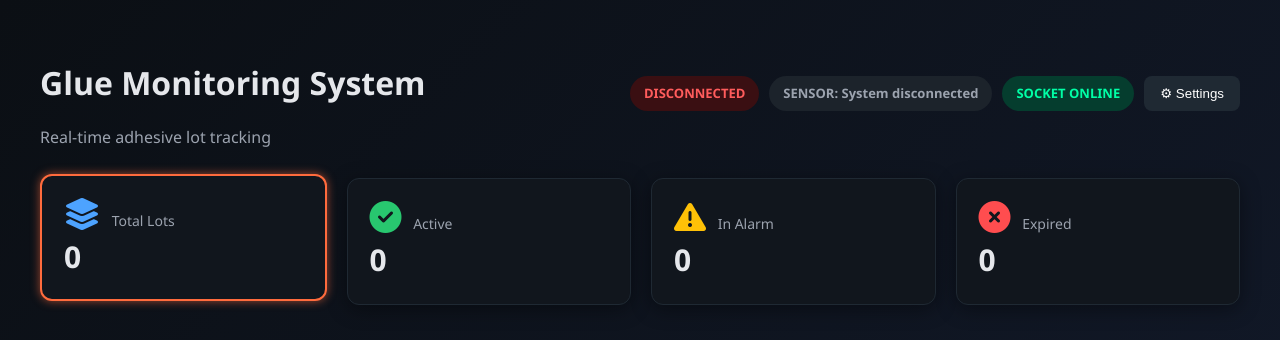
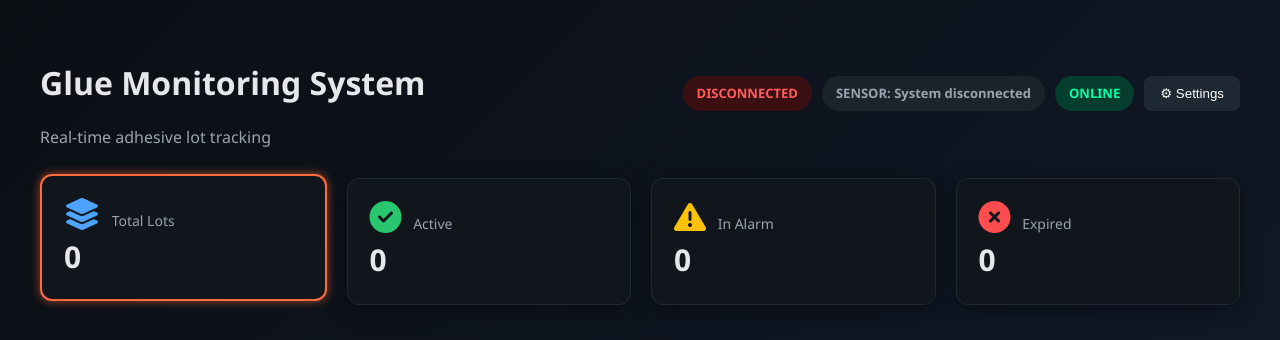
Before and after one commit to Thymepp/glue_ming, a Flask app: page / in a window 1280 px wide. Shown: the top 340 px of the page. Run offline with Flask 3, Linux system fonts and the light colour scheme; data that the repository does not hold is empty.

Commit message:
chane socket inner text

```diff
--- a/templates/index.html
+++ b/templates/index.html
@@ -571,11 +571,11 @@
                     let el = document.getElementById("socketStatus")
 
                     if (data.socket_server === "online") {
-                        el.innerText = "SOCKET ONLINE"
+                        el.innerText = "ONLINE"
                         el.style.background = "#053d2e"
                         el.style.color = "#00ffa6"
                     } else {
-                        el.innerText = "SOCKET OFFLINE"
+                        el.innerText = "OFFLINE"
                         el.style.background = "#3a0f12"
                         el.style.color = "#ff5c5c"
                     }
```
